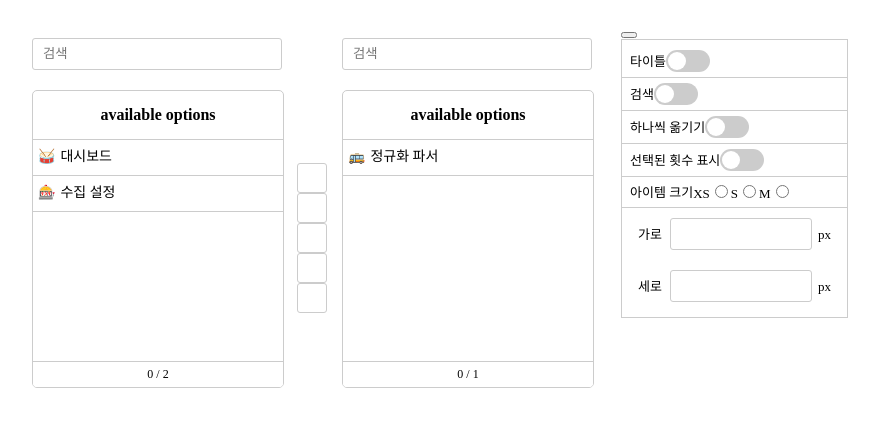
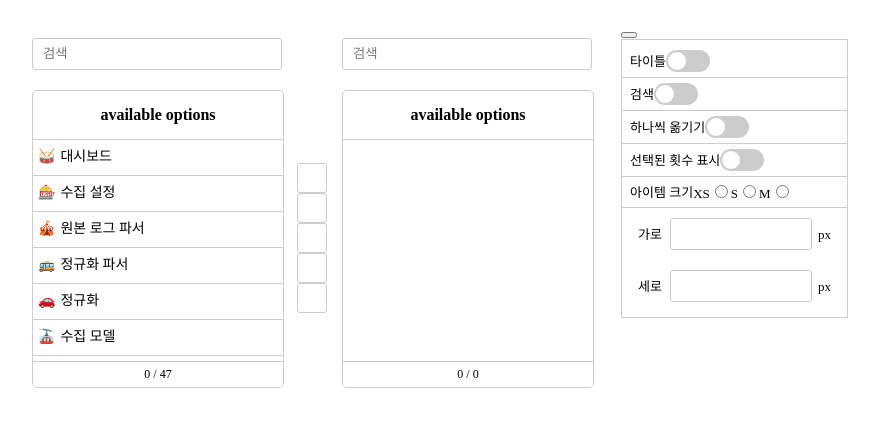
Before and after one commit to wanted-Team4/wanted-codestates-project-4-3, a React (Create React App) app: page / in a window 1280 px wide. Shown: the top 426 px of the page, without its empty margins (328-1207 px from the left). Built offline with nearby package versions, Linux system fonts and the light colour scheme; the HTML template or start-up script is replaced by a standard one.

Commit message:
:recycle: Refactor : home data state 변경

```diff
--- a/src/components/Options.js
+++ b/src/components/Options.js
@@ -4,16 +4,17 @@ import Search from "./Search";
 import styled from "styled-components";
 import Items from "./Items";
 
-const Options = ({ dataOne, setDataOne }) => {
-  let dataOneNum = dataOne[1].length;
-  let dataTwoNum = dataOne[2].length;
-  const [leftData, setLeftData] = useState(dataOne[1]);
-  const [rightData, setRightData] = useState(dataOne[2]);
+const Options = ({ leftData, setLeftData, rightData, setRightData }) => {
+  let dataOneNum = leftData.length;
+  let dataTwoNum = rightData.length;
 
   return (
     <>
       <OptionsBox>
-        <Search data={dataOne} setData={setDataOne} />
+        <Search
+          leftData={leftData}
+          setLeftData={setLeftData}
+        />
         <OptionsContainer>
           <OptionsSpan>available options</OptionsSpan>
           <OptionsUl>
@@ -24,7 +25,10 @@ const Options = ({ dataOne, setDataOne }) => {
       </OptionsBox>
 
       <OptionsBox>
-        <Search data={dataOne} setData={setDataOne} />
+        <Search
+          rightData={rightData}
+          setRightData={setRightData}
+        />
         <OptionsContainer>
           <OptionsSpan>available options</OptionsSpan>
           <OptionsUl>
--- a/src/pages/Home.js
+++ b/src/pages/Home.js
@@ -7,13 +7,17 @@ import { useState } from "react";
 import { emojiMenus } from "../components/emojiMenus";
 
 const Home = () => {
-  const [dataOne, setDataOne] = useState({
-    1: [...emojiMenus.slice(0, 2)],
-    2: [...emojiMenus.slice(3, 4)],
-  });
+  const [leftData, setLeftData] = useState(emojiMenus);
+  const [rightData, setRightData] = useState([]);
+
   return (
     <MainContainer>
-      <Options dataOne={dataOne} setDataOne={setDataOne} />
+      <Options
+        leftData={leftData}
+        setLeftData={setLeftData}
+        rightData={rightData}
+        setRightData={setRightData}
+      />
       <Selectors />
       <Settings />
     </MainContainer>
```
